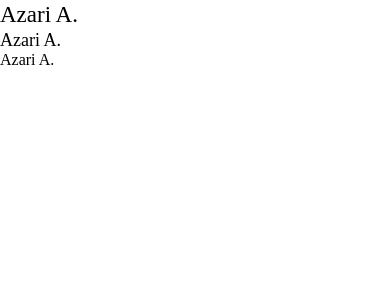
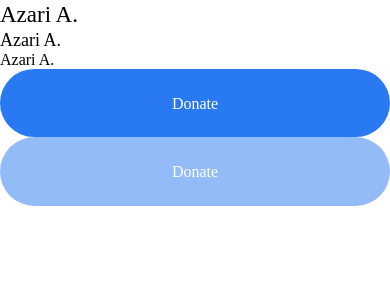
Before and after one commit to odrobcha/ReactNativeDonatioApp, a React Native app: screen / in a window 390 px wide. Shown: the top 300 px of the page. Built offline with nearby package versions, Linux system fonts and the light colour scheme.

Commit message:
ci: add custom header and button component

```diff
--- /dev/null
+++ b/components/button/Button.js
@@ -0,0 +1,36 @@
+import React from 'react';
+import style from './style';
+import {Pressable, Text} from 'react-native';
+import PropTypes from 'prop-types'
+
+const Button = (props) =>{
+    const handlePress = () =>{
+      props.onPress()
+    };
+
+    return(
+      <Pressable
+        style={[style.button, props.isDisabled && style.disabled]}
+        disabled={props.isDisabled}
+        onPress={handlePress}
+      >
+          <Text
+            style={style.text}
+          >
+              {props.title}
+          </Text>
+      </Pressable>
+    )
+};
+
+Button.default = {
+    isDisabled: false,
+    onPress: ()=>{}
+}
+
+Button.propTypes = {
+    title: PropTypes.string.isRequired,
+    isDisabled: PropTypes.bool,
+    onPress: PropTypes.function
+}
+export default Button;
--- /dev/null
+++ b/components/button/style.js
@@ -0,0 +1,25 @@
+import { StyleSheet } from 'react-native';
+import { getFontFamily } from '../../assets/fonts/helper';
+import { horizontalScale, scaleFontSize, verticalScale } from '../../assets/styles/scaling';
+
+const style = StyleSheet.create({
+    button: {
+        backgroundColor: '#2979F2',
+        height: verticalScale(55),
+        justifyContent: "center",
+        borderRadius: horizontalScale(50),
+    },
+    disabled:{
+        opacity: 0.5,
+    },
+    text: {
+        fontFamily: getFontFamily('Inter', "500"),
+        fontSize: scaleFontSize(16),
+        lineHeight: horizontalScale(19),
+        color: "white",
+        textAlign: "center",
+
+    },
+});
+
+export default style;
--- a/screens/home/Home.js
+++ b/screens/home/Home.js
@@ -5,6 +5,7 @@ import Header from '../../components/header/Header'
 
 import globalStyles from '../../assets/styles/globalStyles';
 import style from './style';
+import Button from '../../components/button/Button';
 
 const Home = ()=>{
     return(
@@ -12,6 +13,8 @@ const Home = ()=>{
          <Header title={'Azari A.'} types={1}/>
          <Header title={'Azari A.'} types={2}/>
          <Header title={'Azari A.'} types={3}/>
+         <Button title={'Donate'} onPress={()=>{console.log("pressed")}}/>
+          <Button title={'Donate'} isDisabled={true}/>
 
       </SafeAreaView>
     )
```
